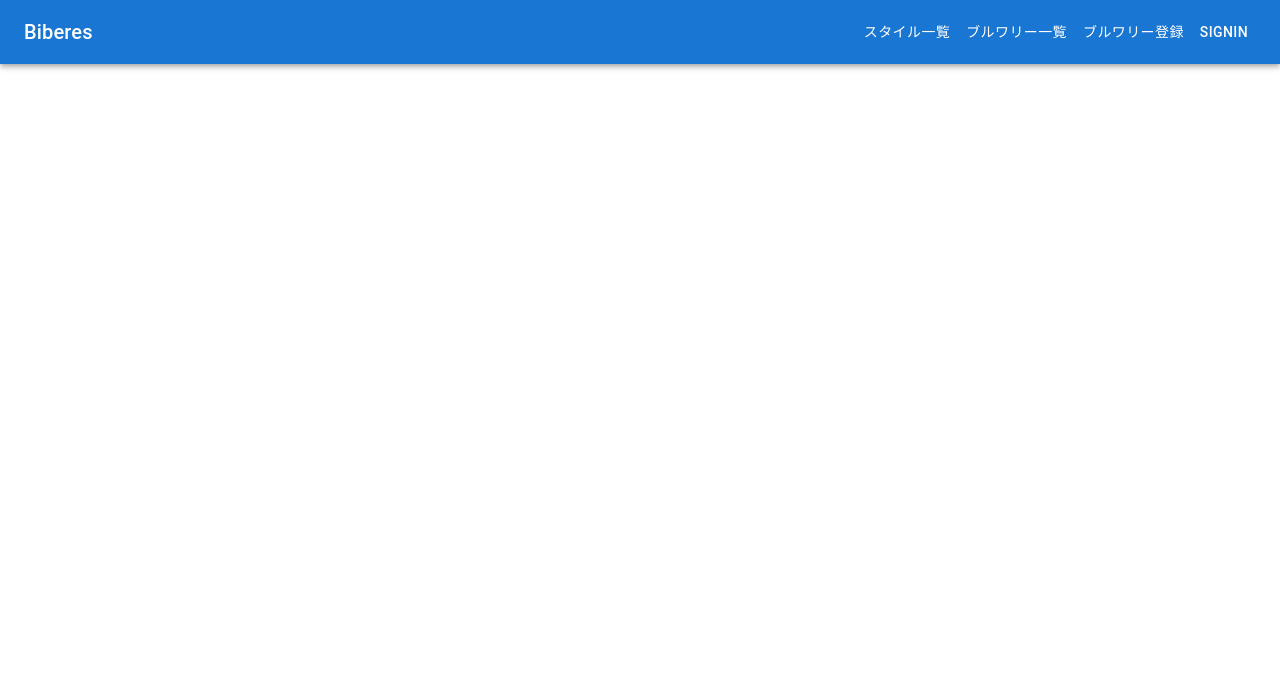
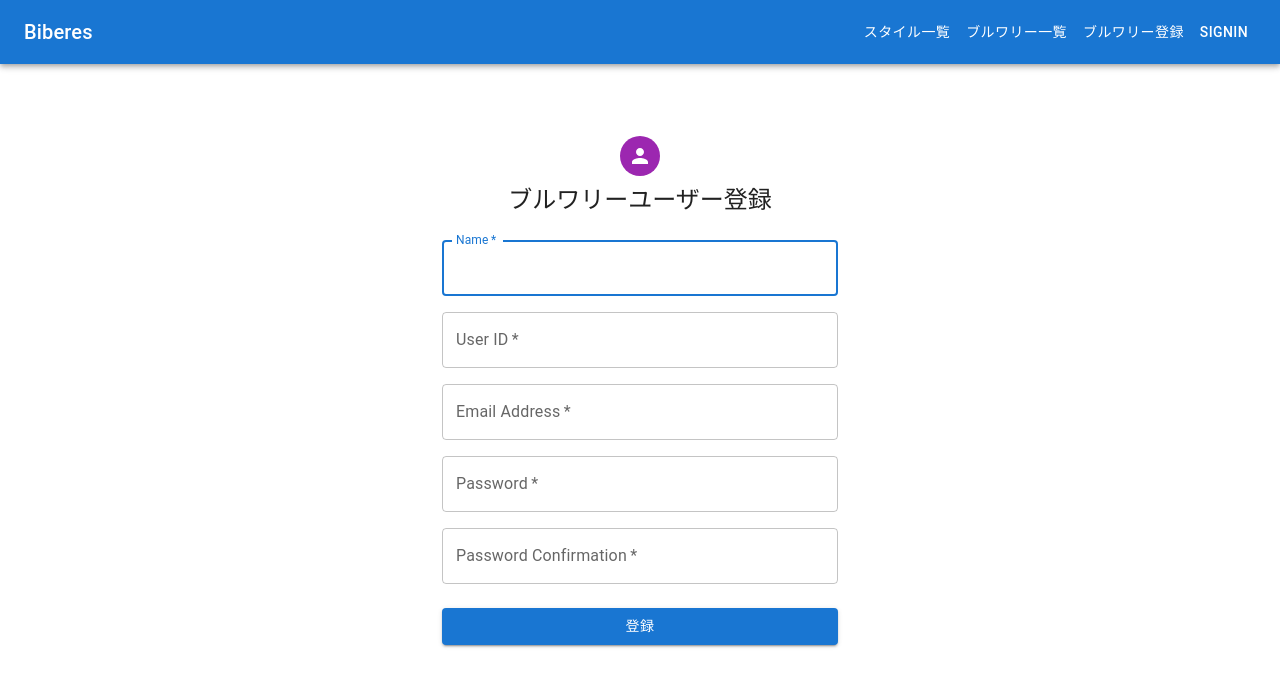
Before and after one commit to sabinuki/Biberes, a React (Create React App) app in the folder frontend/: page /admin/brewery-user-form in a window 1280 px wide. Shown: the top 686 px of the page. Built offline with nearby package versions, Linux system fonts and the light colour scheme; what axios-case-converter would draw is missing.

Commit message:
ブルワリーユーザー登録フォーム作成

```diff
--- a/frontend/src/Default.jsx
+++ b/frontend/src/Default.jsx
@@ -11,7 +11,8 @@ import { SignUp } from './containers/SignUp';
 import { SignIn } from './containers/SignIn';
 import { StyleChart } from './containers/StyleChart';
 import { NewBreweryForm } from 'containers/NewBreweryForm';
-import { Index as AdminIndex } from 'containers/admin/index';
+import { Index as AdminIndex } from 'containers/admin/Index';
+import { BreweryUserForm } from 'containers/admin/BreweryUserForm';
 
 export class Default extends React.Component {
   render() {
@@ -53,8 +54,11 @@ export class Default extends React.Component {
             <Route exact path="/newbreweryform">
               <NewBreweryForm />
             </Route>
-            <Route exact path="/admin_page">
+            <Route exact path="/admin">
               <AdminIndex />
+            </Route>
+            <Route exact path="/admin/brewery-user-form">
+              <BreweryUserForm />
             </Route>
           </Switch>
         </main>
--- a/frontend/src/components/Buttons/DiagnosesButton.jsx
+++ /dev/null
@@ -1,11 +0,0 @@
-import React from 'react';
-import { Link } from 'react-router-dom';
-import { Button } from '@mui/material';
-
-export default function DiagnosesButton () {
-  return (
-    <Button variant="contained" color="inherit" component={Link} to="/style_chart">
-      ビアスタイルを診断する
-    </Button>
-  )
-}
--- /dev/null
+++ b/frontend/src/components/Buttons/LinkButton.jsx
@@ -0,0 +1,11 @@
+import React from 'react';
+import { Link } from 'react-router-dom';
+import { Button } from '@mui/material';
+
+export default function LinkButton (props) {
+  return (
+    <Button variant="contained" component={Link} to={props.link}>
+      {props.text}
+    </Button>
+  )
+}
--- a/frontend/src/components/layout/Header.jsx
+++ b/frontend/src/components/layout/Header.jsx
@@ -53,7 +53,7 @@ export default function ButtonAppBar() {
           <Button color="inherit" component={Link} to="/styles">スタイル一覧</Button>
           <Button color="inherit" component={Link} to="/breweries">ブルワリー一覧</Button>
           <Button color="inherit" component={Link} to="/newbreweryform">ブルワリー登録</Button>
-          {auth.user?.roll === 'admin' && <Button color="inherit" component={Link} to="/admin_page">adminページ</Button>}
+          {auth.user?.roll === 'admin' && <Button color="inherit" component={Link} to="/admin">adminページ</Button>}
           {accountButton}
         </Toolbar>
       </AppBar>
--- a/frontend/src/containers/Home.jsx
+++ b/frontend/src/containers/Home.jsx
@@ -1,6 +1,6 @@
 import React, { Fragment } from 'react';
 import styled from 'styled-components';
-import DiagnosesButton from '../components/Buttons/DiagnosesButton.jsx';
+import LinkButton from '../components/Buttons/LinkButton.jsx';
 
 const Body = styled.div`
   text-align: center;
@@ -12,7 +12,7 @@ export const Home = () => {
       <Body>
         <p>好みを選択するだけであなたにおすすめのビアスタイルを提案いたします。</p>
         <p>今すぐあなたに合うビアスタイルを探してみましょう！</p>
-        <DiagnosesButton />
+        <LinkButton link="/style_chart" text="ビアスタイルを診断する" />
       </Body>
     </Fragment>
   )
--- /dev/null
+++ b/frontend/src/containers/admin/BreweryUserForm.jsx
@@ -0,0 +1,157 @@
+import React, { useState } from 'react';
+import { useHistory } from 'react-router';
+import Cookies from 'js-cookie';
+import { signUp } from 'lib/api/auth';
+import Avatar from '@mui/material/Avatar';
+import Button from '@mui/material/Button';
+import CssBaseline from '@mui/material/CssBaseline';
+import TextField from '@mui/material/TextField';
+import Grid from '@mui/material/Grid';
+import Box from '@mui/material/Box';
+import PersonIcon from '@mui/icons-material/Person';
+import Typography from '@mui/material/Typography';
+import Container from '@mui/material/Container';
+import { createTheme, ThemeProvider } from '@mui/material/styles';
+
+const theme = createTheme();
+
+export const BreweryUserForm = () => {
+  const history = useHistory();
+
+  const [name, setName] = useState("")
+  const [userId, setUserId] = useState("")
+  const [email, setEmail] = useState("")
+  const [password, setPassword] = useState("")
+  const [passwordConfirmation, setPasswordConfirmation] = useState("")
+
+  const handleSubmit = async (e) => {
+    e.preventDefault()
+
+    const params = {
+      name: name,
+      userId: userId,
+      email: email,
+      password: password,
+      passwordConfirmation: passwordConfirmation,
+      roll: "brewery",
+    }
+
+    try {
+      const res = await signUp(params)
+
+      if (res.status === 200) {
+        // ひとまずアカウント作成と同時にログインさせてしまう
+        // TODO: メール確認などを挟む対応は別途対応する
+        Cookies.set("_access_token", res.headers["access-token"])
+        Cookies.set("_client", res.headers["client"])
+        Cookies.set("_uid", res.headers["uid"])
+
+        history.push("/")
+      } else {
+        // TODO: ステータスコードが200以外の場合はアラートを表示する
+      }
+    } catch (err) {
+      // TODO: システムエラー発生時のアラートを表示する
+    }
+  }
+
+  return (
+    <ThemeProvider theme={theme}>
+      <Container component="main" maxWidth="xs">
+        <CssBaseline />
+        <Box
+          sx={{
+            marginTop: 8,
+            display: 'flex',
+            flexDirection: 'column',
+            alignItems: 'center',
+          }}
+        >
+          <Avatar sx={{ m: 1, bgcolor: 'secondary.main' }}>
+            <PersonIcon />
+          </Avatar>
+          <Typography component="h1" variant="h5">
+            ブルワリーユーザー登録
+          </Typography>
+          <Box component="form" noValidate onSubmit={handleSubmit} sx={{ mt: 3 }}>
+            <Grid container spacing={2}>
+              <Grid item xs={12}>
+                <TextField
+                  autoComplete="off"
+                  id="name"
+                  label="Name"
+                  name="name"
+                  variant="outlined"
+                  autoFocus
+                  fullWidth
+                  required
+                  onChange={event => setName(event.target.value)}
+                />
+              </Grid>
+              <Grid item xs={12}>
+                <TextField
+                  autoComplete="off"
+                  id="user-id"
+                  label="User ID"
+                  name="user-id"
+                  variant="outlined"
+                  fullWidth
+                  required
+                  onChange={event => setUserId(event.target.value)}
+                />
+              </Grid>
+              <Grid item xs={12}>
+                <TextField
+                  autoComplete="off"
+                  id="email"
+                  label="Email Address"
+                  name="email"
+                  variant="outlined"
+                  fullWidth
+                  required
+                  onChange={event => setEmail(event.target.value)}
+                />
+              </Grid>
+              <Grid item xs={12}>
+                <TextField
+                  autoComplete="off"
+                  id="password"
+                  label="Password"
+                  name="password"
+                  type="password"
+                  variant="outlined"
+                  fullWidth
+                  required
+                  onChange={event => setPassword(event.target.value)}
+                />
+              </Grid>
+              <Grid item xs={12}>
+                <TextField
+                  autoComplete="off"
+                  id="password-confirmation"
+                  label="Password Confirmation"
+                  name="password-confirmation"
+                  type="password"
+                  variant="outlined"
+                  fullWidth
+                  required
+                  onChange={event => setPasswordConfirmation(event.target.value)}
+                />
+              </Grid>
+            </Grid>
+            <Button
+              type="submit"
+              fullWidth
+              variant="contained"
+              color="primary"
+              sx={{ mt: 3, mb: 2 }}
+              onClick={handleSubmit}
+            >
+              登録
+            </Button>
+          </Box>
+        </Box>
+      </Container>
+    </ThemeProvider>
+  );
+}
--- a/frontend/src/containers/admin/index.jsx
+++ b/frontend/src/containers/admin/index.jsx
@@ -3,13 +3,14 @@ import Box from '@mui/material/Box';
 import CssBaseline from '@mui/material/CssBaseline';
 import { Container, Typography } from '@mui/material';
 import { createTheme, ThemeProvider } from '@mui/material/styles';
+import LinkButton from 'components/Buttons/LinkButton';
 
 const theme = createTheme();
 
 export const Index = () => {
   return (
     <ThemeProvider theme={theme}>
-      <Container component="main" maxWidth="xs">
+      <Container component="main" maxWidth="false">
         <CssBaseline />
         <Box
           sx={{
@@ -19,9 +20,13 @@ export const Index = () => {
             alignItems: 'center',
           }}
         >
-          <Typography component="h1" variant="h5">
+          <Typography component="h1" variant="h3">
             Biberes管理者ページ
           </Typography>
+          <Typography component="h1" variant="subtitle" sx={{marginTop: 4, marginBottom: 2}}>
+            管理者機能
+          </Typography>
+          <LinkButton link="/admin/brewery-user-form" text="ブルワリーユーザー登録" />
         </Box>
       </Container>
     </ThemeProvider>
```
Also changed, not shown: 1 other file (tests, documents, lock files or other folders).
